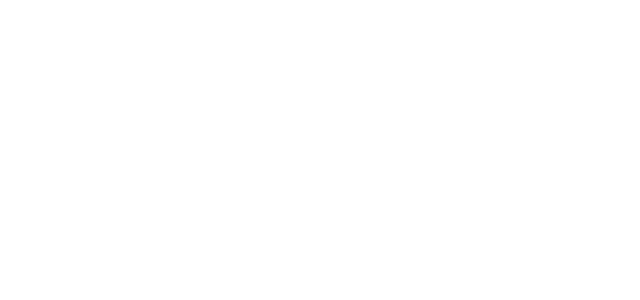
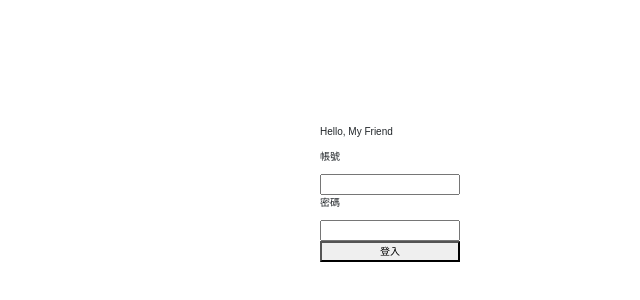
Before and after one commit to ryanchyang/Sushi-Maker, a React (Create React App) app: page /member_login in a window 1280 px wide. Shown: the part 116-416 px from the top of the page, without its empty margins (640-1280 px from the left). Built offline with nearby package versions, Linux system fonts and the light colour scheme.

Commit message:
Joe 會員登入微切版/安裝Styled Component套件

```diff
--- a/package.json
+++ b/package.json
@@ -23,6 +23,7 @@
     "react-router-dom": "5.3.0",
     "react-scripts": "5.0.0",
     "sass": "^1.49.9",
+    "styled-components": "^5.3.3",
     "web-vitals": "^2.1.4"
   },
   "scripts": {
--- a/src/App.js
+++ b/src/App.js
@@ -1,11 +1,14 @@
 import { BrowserRouter as Router, Route, Link, Switch } from 'react-router-dom';
+import Member_login from './pages/member/Member_login';
 
 function App() {
   return (
     <Router>
       <>
         <Switch>
-          <Route></Route>
+          <Route path="/member_login">
+            <Member_login/>
+          </Route>
         </Switch>
       </>
     </Router>
--- a/src/pages/member/Member_login.js
+++ b/src/pages/member/Member_login.js
@@ -0,0 +1,30 @@
+import styled from 'styled-components';
+
+const LoginArea = styled.div`
+  display: flex;
+  flex-direction: column;
+  position: fixed;
+  right: 180px;
+  top: 30%;
+`;
+
+const LoginButton = styled.button``;
+
+function Member_login() {
+  return (
+    <LoginArea>
+      <p>Hello, My Friend</p>
+      <div>
+        <p>帳號</p>
+        <input type="text" />
+      </div>
+      <div>
+        <p>密碼</p>
+        <input type="password" />
+      </div>
+      <LoginButton>登入</LoginButton>
+    </LoginArea>
+  );
+}
+
+export default Member_login;
```
Also changed, not shown: 1 other file (tests, documents, lock files or other folders).
